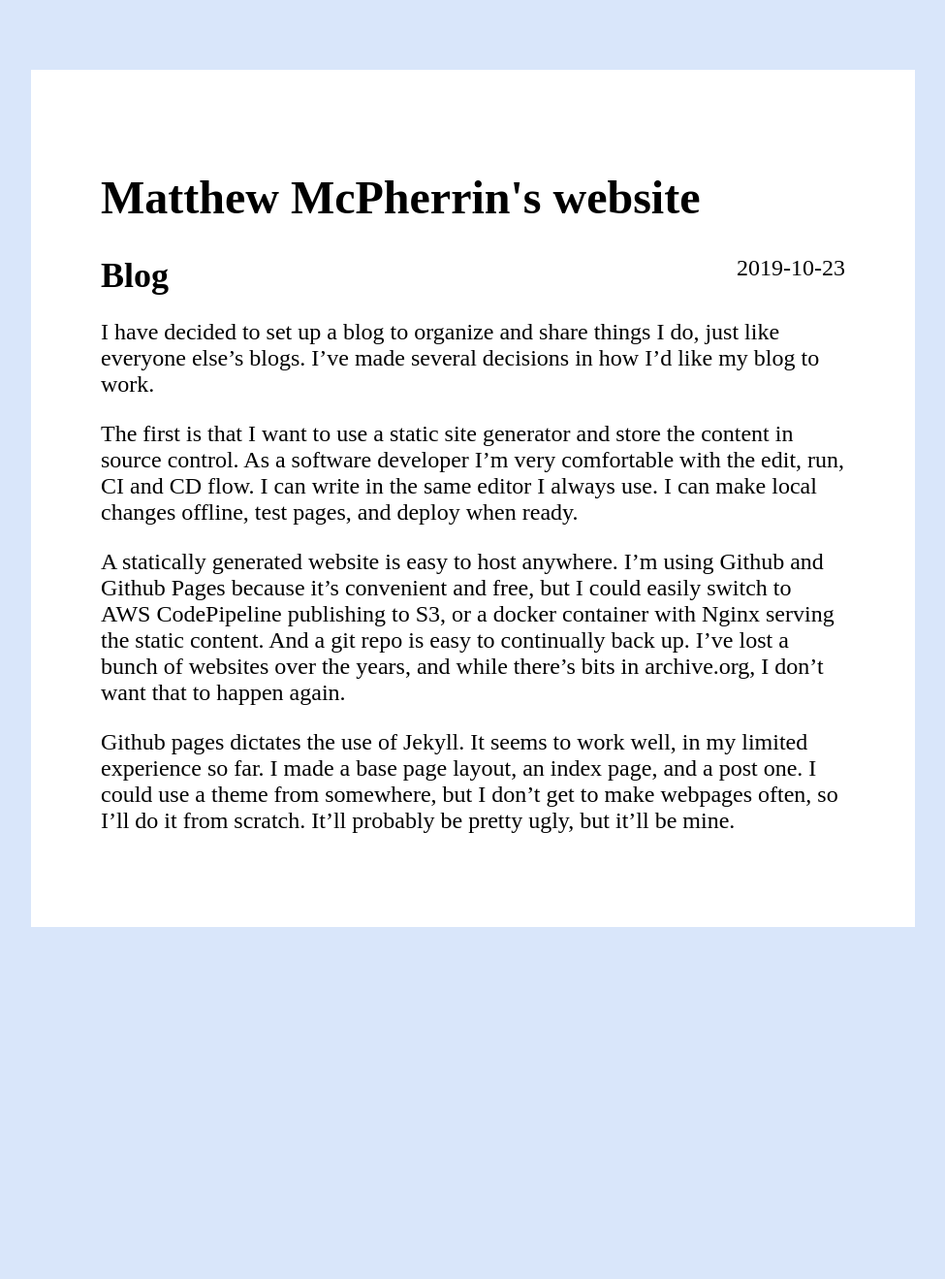
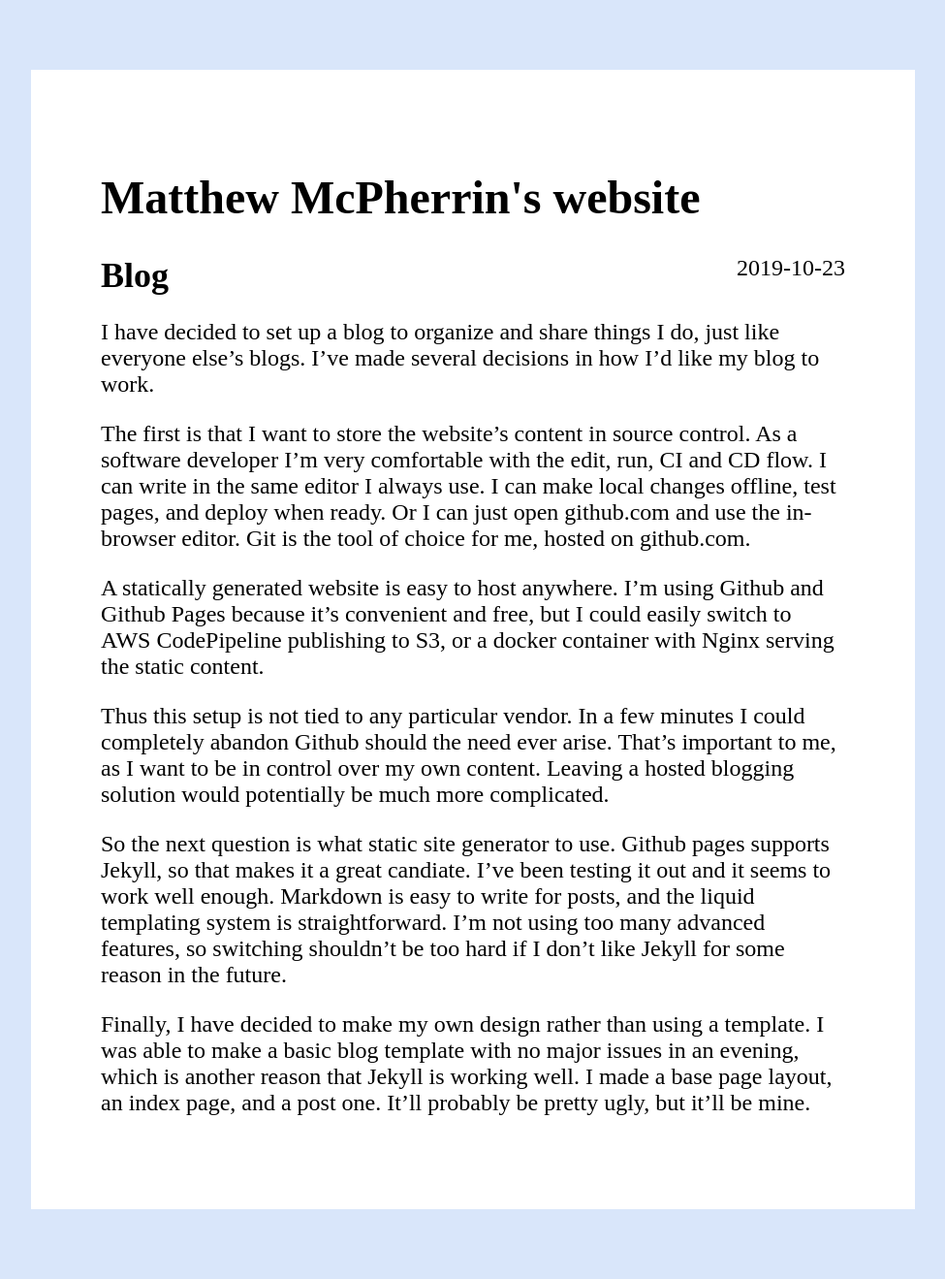
Before and after one commit to mcpherrinm/McPherrin.ca, a Jekyll site: the page built from _posts/2019-10-23-blog.md, in a window 1280 px wide. Shown: the whole page at 97% size, without its empty margins (152-1127 px from the left). Built offline with Jekyll 4.4.1, drawn with Linux system fonts in a browser that asks for light colours; before the commit the page ends 1028 px from its top, so only the background shows below that.

Commit message:
Update metablog post

```diff
--- a/_posts/2019-10-23-blog.md
+++ b/_posts/2019-10-23-blog.md
@@ -7,19 +7,31 @@ I have decided to set up a blog to organize and share things I do, just like
 everyone else's blogs.  I've made several decisions in how I'd like my blog to
 work.
 
-The first is that I want to use a static site generator and store the content
-in source control.  As a software developer I'm very comfortable with the edit,
-run, CI and CD flow.  I can write in the same editor I always use.  I can make
-local changes offline, test pages, and deploy when ready.
+The first is that I want to store the website's content in source control.  As
+a software developer I'm very comfortable with the edit, run, CI and CD flow.
+I can write in the same editor I always use.  I can make local changes offline,
+test pages, and deploy when ready.  Or I can just open github.com and use the
+in-browser editor.  Git is the tool of choice for me, hosted on github.com.
 
 A statically generated website is easy to host anywhere.  I'm using Github and
 Github Pages because it's convenient and free, but I could easily switch to AWS
 CodePipeline publishing to S3, or a docker container with Nginx serving the
-static content.  And a git repo is easy to continually back up.  I've lost a
-bunch of websites over the years, and while there's bits in archive.org, I
-don't want that to happen again.
+static content.
 
-Github pages dictates the use of Jekyll.  It seems to work well, in my limited
-experience so far.  I made a base page layout, an index page, and a post one.
-I could use a theme from somewhere, but I don't get to make webpages often, so
-I'll do it from scratch.  It'll probably be pretty ugly, but it'll be mine.
+Thus this setup is not tied to any particular vendor.  In a few minutes I could
+completely abandon Github should the need ever arise.  That's important to me,
+as I want to be in control over my own content.  Leaving a hosted blogging
+solution would potentially be much more complicated.
+
+So the next question is what static site generator to use.  Github pages
+supports Jekyll, so that makes it a great candiate.  I've been testing it out
+and it seems to work well enough.  Markdown is easy to write for posts, and the
+liquid templating system is straightforward.  I'm not using too many advanced
+features, so switching shouldn't be too hard if I don't like Jekyll for some
+reason in the future.
+
+Finally, I have decided to make my own design rather than using a template. I
+was able to make a basic blog template with no major issues in an evening,
+which is another reason that Jekyll is working well. I made a base page layout,
+an index page, and a post one.  It’ll probably be pretty ugly, but it’ll be
+mine.
```
